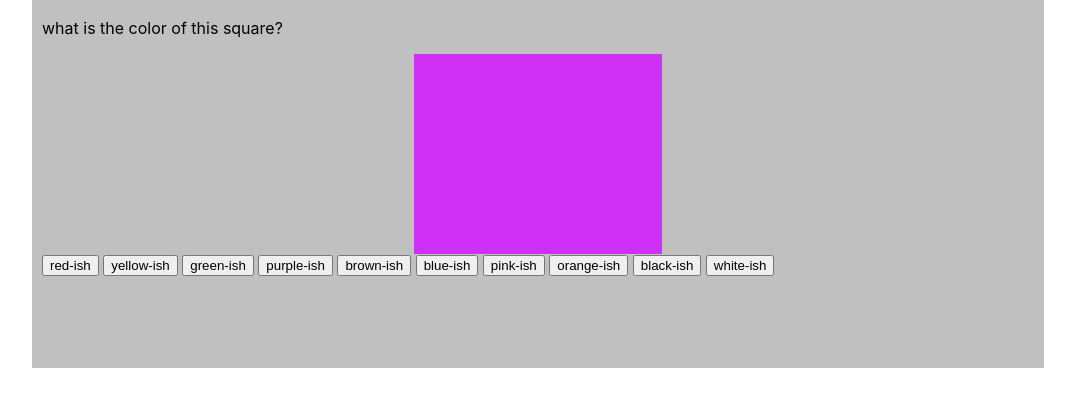
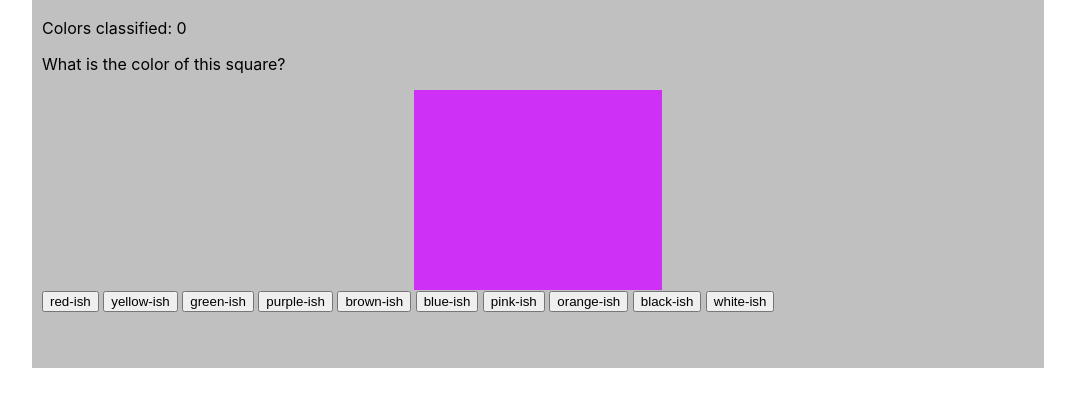
Before and after one commit to sznowak13/color-classifier, a Flask app: page /sampler in a window 1280 px wide. Shown: the part 77-484 px from the top of the page, without its empty margins (50-1125 px from the left). Run offline with Flask 2, Linux system fonts and the light colour scheme.

Commit message:
Added labels counter to classifing page

```diff
--- a/static/js/data_handler.js
+++ b/static/js/data_handler.js
@@ -12,12 +12,11 @@ const dataHandler = {
                 color_label: buttonLabel
             })
       })
-          .then(response => response.json())
-          .then(data => {
-              console.log(data);
+          .then(() => {
+              sampler.labelsCount++;
               sampler.randomColor();
               sampler.showColor();
-            }
-          )
+            })
+          .catch( err => console.log(err))
   }
 };
--- a/static/js/sampler.js
+++ b/static/js/sampler.js
@@ -1,4 +1,5 @@
 var sampler = {
+    labelsCount: 0,
     colorSample: {
         red: 0,
         green: 0,
@@ -18,6 +19,7 @@ var sampler = {
         this.colorSample.blue = parseInt(Math.random() * 256);
     },
     showColor: function () {
+        $('#labelsCount').text(`Colors classified: ${this.labelsCount}`);
         $('#color-square').css('background-color', `rgb(${this.colorSample.red},${this.colorSample.green},${this.colorSample.blue})`);
     },
     sendData: function (ev) {
--- a/templates/sampler.html
+++ b/templates/sampler.html
@@ -8,7 +8,8 @@
 
     {% block content %}
     <h3>Thanks for sampling, {{ session['name'] }}!</h3>
-    <p>what is the color of this square?</p>
+    <div id="labelsCount"></div>
+    <p>What is the color of this square?</p>
 
     <div id="color-square"></div>
     <div class="color-container"></div>
```
